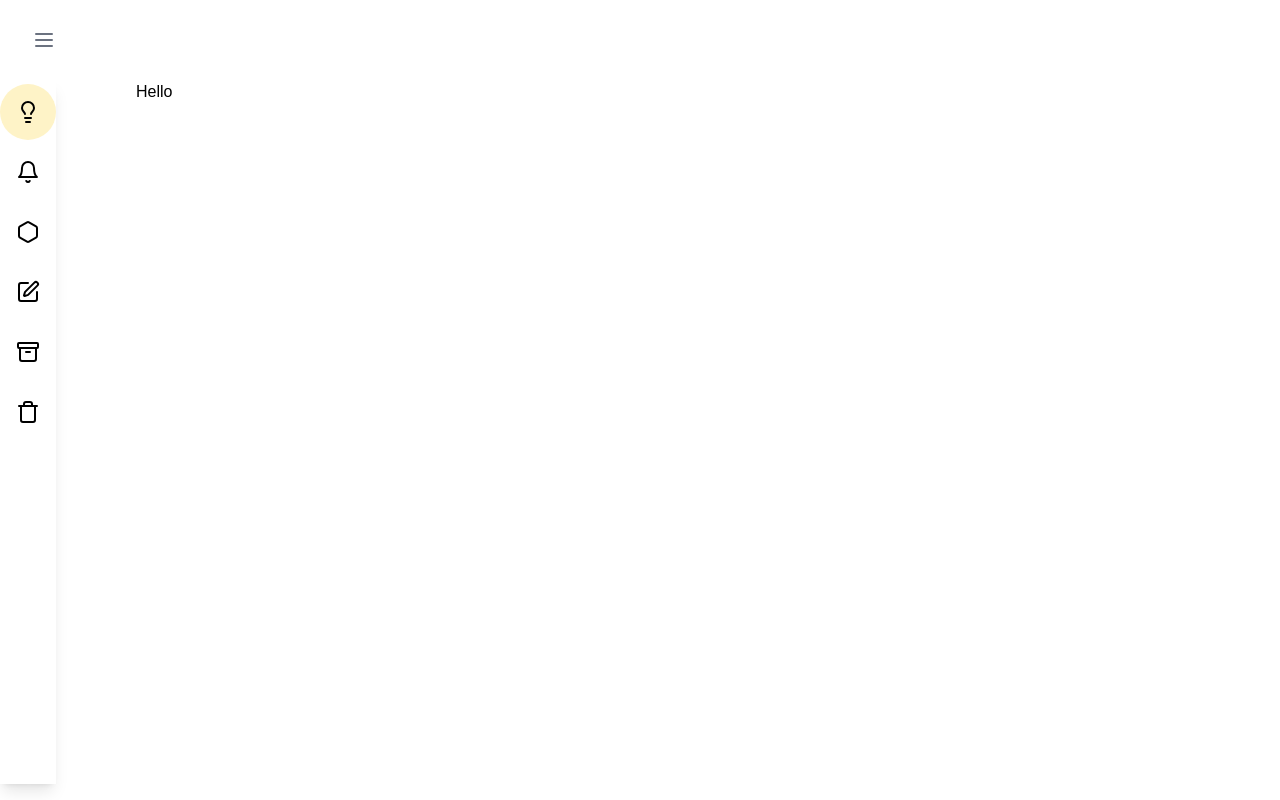
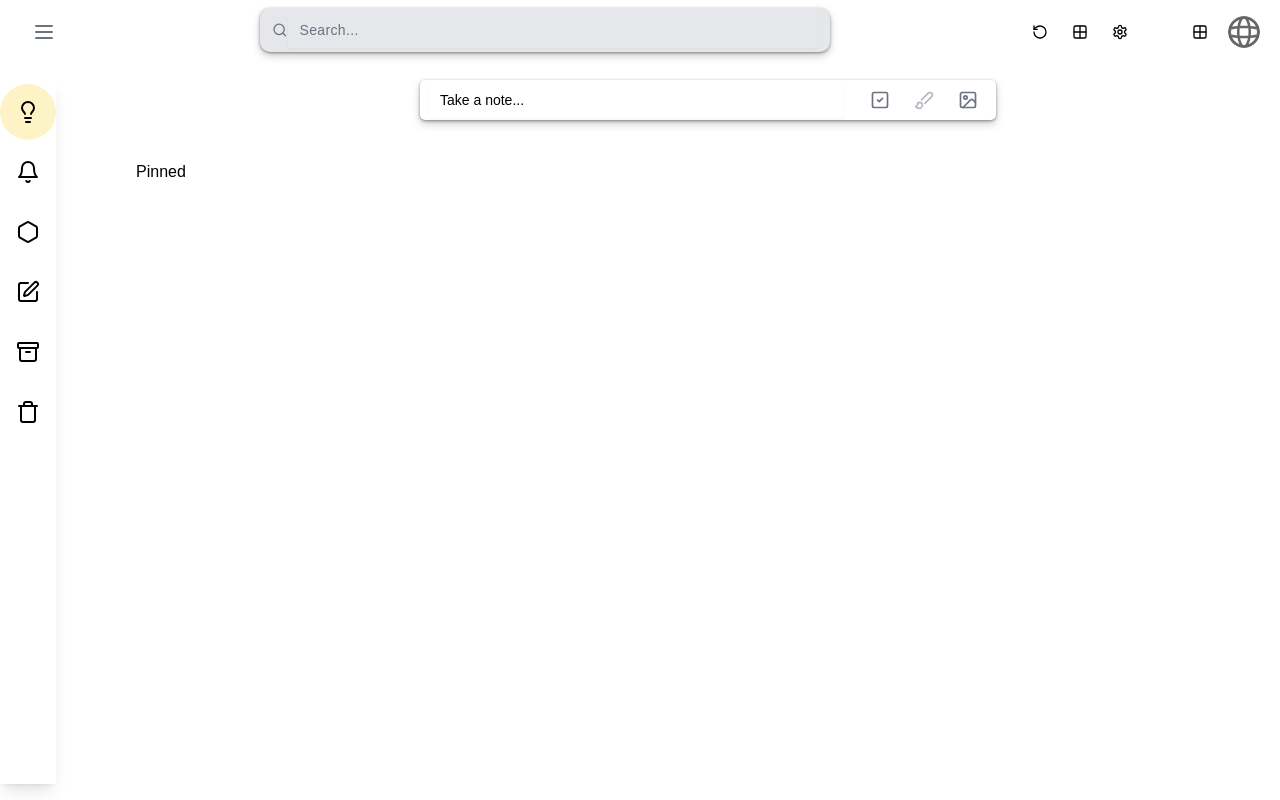
Before and after one commit to Ibidapo-Ayo/google-keep-clone, a Next.js app: page / in a window 1280 px wide. Built offline with nearby package versions, Linux system fonts and the light colour scheme.

Commit message:
Minor refactor to the header component

```diff
--- a/app/globals.css
+++ b/app/globals.css
@@ -6,12 +6,20 @@ body {
   font-family: Arial, Helvetica, sans-serif;
 }
 
-@layer utilities{
-  .sidebar{
-    @apply relative flex items-center space-x-5 py-4 px-3 my-1 font-medium cursor-pointer transition-colors
+@layer utilities {
+  .sidebar {
+    @apply relative flex items-center space-x-5 py-4 px-3 my-1 font-medium cursor-pointer transition-colors;
   }
 
   .sidebar .text {
-    @apply font-medium tracking-wide text-sm overflow-hidden transition-all
+    @apply font-medium tracking-wide text-sm overflow-hidden transition-all;
+  }
+
+  .note-input {
+    @apply focus:border-none focus:outline-none py-2 border-none placeholder:text-black placeholder:tracking-normal placeholder:text-[14px] resize-none outline-none w-full placeholder:font-normal text-[14px];
+  }
+
+  .custom-btn {
+    @apply rounded-full w-12 h-12 [&_svg]:size-6 hover:bg-gray-100;
   }
 }
--- a/app/layout.tsx
+++ b/app/layout.tsx
@@ -35,7 +35,7 @@ export default function RootLayout({
           <Header />
           <div className="flex items-start gap-20 pt-20">
             <Sidebar />
-            <div className="">
+            <div className="w-full">
               {children}
             </div>
           </div>
--- a/app/page.tsx
+++ b/app/page.tsx
@@ -1,7 +1,11 @@
+import AddNotes from "@/components/AddNotes";
+
 export default function Home() {
   return (
-    <div className="">
-      <h1>Hello </h1>
+    <div className="w-full space-y-10">
+      <AddNotes />
+
+      <h1>Pinned</h1>
     </div>
   );
 }
--- /dev/null
+++ b/components/AddNotes.tsx
@@ -0,0 +1,36 @@
+"use client"
+import React, { useState } from 'react'
+import { Input } from './ui/input'
+import { Button } from './ui/button'
+import { preInputIcons } from '@/constants/icons'
+
+
+type InputType = "note" | "list" | "image"
+
+const AddNotes = () => {
+    const [inputType, setInputType] = useState<InputType>("note")
+    const [showEditor, setShowEditor] = useState<boolean>(false)
+
+    return (
+        <div className='max-w-xl mx-auto shadow-custom rounded-[5px] h-auto relative'>
+            <div className='w-full grid grid-cols-[1fr,auto] gap-4 items-center px-2 rounded-lg'>
+                <Input type='text' placeholder='Take a note...' className='note-input rounded-md' />
+
+                <div className='flex gap-1'>
+                    {preInputIcons.map((icon, index) => {
+                        const { Icon, action } = icon
+
+                        return (
+                            <Button key={index} variant={"ghost"} size={"sm"} className={`rounded-full w-10 h-10 [&_svg]:size-5 [&_svg]:text-gray-500 hover:bg-gray-100 disabled:cursor-not-allowed`} disabled={action === "not-allowed"}>
+                                <Icon />
+                            </Button>
+                        )
+                    })}
+                </div>
+            </div>
+
+        </div>
+    )
+}
+
+export default AddNotes
--- a/components/nav/Header.tsx
+++ b/components/nav/Header.tsx
@@ -3,17 +3,24 @@ import React, { useContext } from 'react'
 import { Button } from '../ui/button'
 import { Menu } from 'lucide-react'
 import { GoogleKeepCloneContext } from '@/context/GoogleKeepContext'
+import SearchBar from './components/SearchBar'
+import Actions from './components/Actions'
 
 const Header = () => {
     const { setExpanded } = useContext(GoogleKeepCloneContext)
     return (
         <div
-            className='py-4 px-5 grid grid-cols-[auto,1fr,auto] fixed bg-white w-full'
+            className='py-2 px-5 grid grid-cols-[auto,1fr,auto] fixed bg-white w-full'
         >
-            <Button variant={"ghost"} size={"icon"} className='rounded-full w-12 h-12 [&_svg]:size-6 hover:bg-gray-100' onClick={()=> setExpanded((prev) => !prev)}>
-                <Menu className='text-gray-500' />
-            </Button>
+            <div className='md:w-60 w-20'>
+                <Button variant={"ghost"} size={"icon"} className='rounded-full w-12 h-12 [&_svg]:size-6 hover:bg-gray-100' onClick={() => setExpanded((prev) => !prev)}>
+                    <Menu className='text-gray-500' />
+                </Button>
+            </div>
 
+            <SearchBar />
+
+            <Actions />
         </div>
     )
 }
--- /dev/null
+++ b/components/nav/components/Actions.tsx
@@ -0,0 +1,34 @@
+import { Button } from '@/components/ui/button'
+import { Grid, Grid2X2, RotateCcw, Settings } from 'lucide-react'
+import Image from 'next/image'
+import React from 'react'
+
+const Actions = () => {
+    return (
+        <div className='w-60 flex justify-end space-x-3 items-center'>
+            <div className='w-full flex items-center'>
+                <Button variant="ghost" className='rounded-full w-10 h-10 [&_svg]:size-4 hover:bg-gray-100' size={"sm"}>
+                    <RotateCcw className="text-lg" />
+                </Button>
+                <Button variant="ghost" className='md:flex hidden rounded-full w-10 h-10 [&_svg]:size-4 hover:bg-gray-100' size={"sm"}>
+                    <Grid2X2 className="text-lg" />
+                </Button>
+                <Button variant="ghost" className='rounded-full w-10 h-10 [&_svg]:size-4 hover:bg-gray-100'>
+                    <Settings className="text-lg" />
+                </Button>
+            </div>
+            <div className='flex space-x-2 items-center'>
+                <Button variant="ghost" className='rounded-full w-10 h-10 [&_svg]:size-4 hover:bg-gray-100'>
+                    <Grid2X2 className="text-lg" />
+                </Button>
+
+                <div className='h-10 md:h-8 w-10 md:w-8 rounded-full cursor-pointer'>
+                    <Image  alt="logo" width={1000} height={1000} src="/globe.svg" className='w-full h-full rounded-full' />
+                </div>
+
+            </div>
+        </div>
+    )
+}
+
+export default Actions
--- /dev/null
+++ b/components/nav/components/SearchBar.tsx
@@ -0,0 +1,23 @@
+import { Button } from '@/components/ui/button'
+import { Input } from '@/components/ui/input'
+import { usePageClick } from '@/hooks/usePageClick'
+import { Search, X } from 'lucide-react'
+import React, { useState } from 'react'
+
+const SearchBar = () => {
+    const [bg, setBg] = useState(true)
+    usePageClick(setBg, "search-bar")
+    return (
+        <div className={`flex flex-grow h-11 md:w-[75%] shadow-custom rounded-[10px] items-center px-3 cursor-pointer ${bg ? "bg-gray-200" : "bg-white"}`} id='search-bar' onClick={() => setBg(false)}>
+            <Search className='text-gray-500 w-4' />
+            <Input className="note-input placeholder:tracking-wide placeholder:text-gray-500" placeholder='Search...' />
+            {!bg && (
+                <Button variant={"ghost"} size={"sm"} className='rounded-full w-10 h-10 [&_svg]:size-5 hover:bg-gray-100'>
+                    <X className='w-4' />
+                </Button>
+            )}
+        </div>
+    )
+}
+
+export default SearchBar
--- /dev/null
+++ b/components/ui/input.tsx
@@ -0,0 +1,22 @@
+import * as React from "react"
+
+import { cn } from "@/lib/utils"
+
+const Input = React.forwardRef<HTMLInputElement, React.ComponentProps<"input">>(
+  ({ className, type, ...props }, ref) => {
+    return (
+      <input
+        type={type}
+        className={cn(
+          "flex h-9 w-full rounded-md border border-input bg-transparent px-3 py-1 text-base shadow-sm transition-colors file:border-0 file:bg-transparent file:text-sm file:font-medium file:text-foreground placeholder:text-muted-foreground focus-visible:outline-none focus-visible:ring-1 focus-visible:ring-ring disabled:cursor-not-allowed disabled:opacity-50 md:text-sm",
+          className
+        )}
+        ref={ref}
+        {...props}
+      />
+    )
+  }
+)
+Input.displayName = "Input"
+
+export { Input }
--- a/constants/icons.ts
+++ b/constants/icons.ts
@@ -1,4 +1,4 @@
-import { Archive, Bell, Edit, Hexagon, Lightbulb, Trash } from "lucide-react";
+import { Archive, Bell, Edit, Hexagon, Lightbulb, Trash, Brush, CheckSquare2, Image, } from "lucide-react";
 
 
 
@@ -28,3 +28,19 @@ export const sideBarItems = [
         Icon: Trash
     }
 ]
+
+export const preInputIcons = [
+    {
+        Icon: CheckSquare2,
+        action: "list"
+    },
+    {
+        Icon: Brush,
+        action: "not-allowed"
+    },
+
+    {
+        Icon: Image,
+        action: "image"
+    }
+]
--- /dev/null
+++ b/hooks/usePageClick.tsx
@@ -0,0 +1,25 @@
+import { useEffect } from "react"
+
+export const usePageClick = (setterFunction: React.Dispatch<React.SetStateAction<boolean>>, id: string) => {
+    useEffect(() => {
+        document.body.addEventListener("click", (event) => {
+            const excludedDiv = document.getElementById(id)
+
+            if (!excludedDiv || !excludedDiv.contains(event?.target as Node)) {
+                setterFunction(true)
+            }
+        })
+
+        return () => {
+            document.body.removeEventListener('click', (event) => {
+                const excludedDiv = document.getElementById(id)
+
+                if (!excludedDiv || !excludedDiv.contains(event?.target as Node)) {
+                    setterFunction(true)
+                }
+            });
+        };
+    }, [])
+
+    return
+}
--- a/tailwind.config.ts
+++ b/tailwind.config.ts
@@ -51,6 +51,9 @@ export default {
   				'5': 'hsl(var(--chart-5))'
   			}
   		},
+		boxShadow: {
+			"custom": "0px 4px 8px rgba(0,0,0,0.19), 0 1px 3px rgba(0,0,0,0.4)"
+		},
   		borderRadius: {
   			lg: 'var(--radius)',
   			md: 'calc(var(--radius) - 2px)',
```
